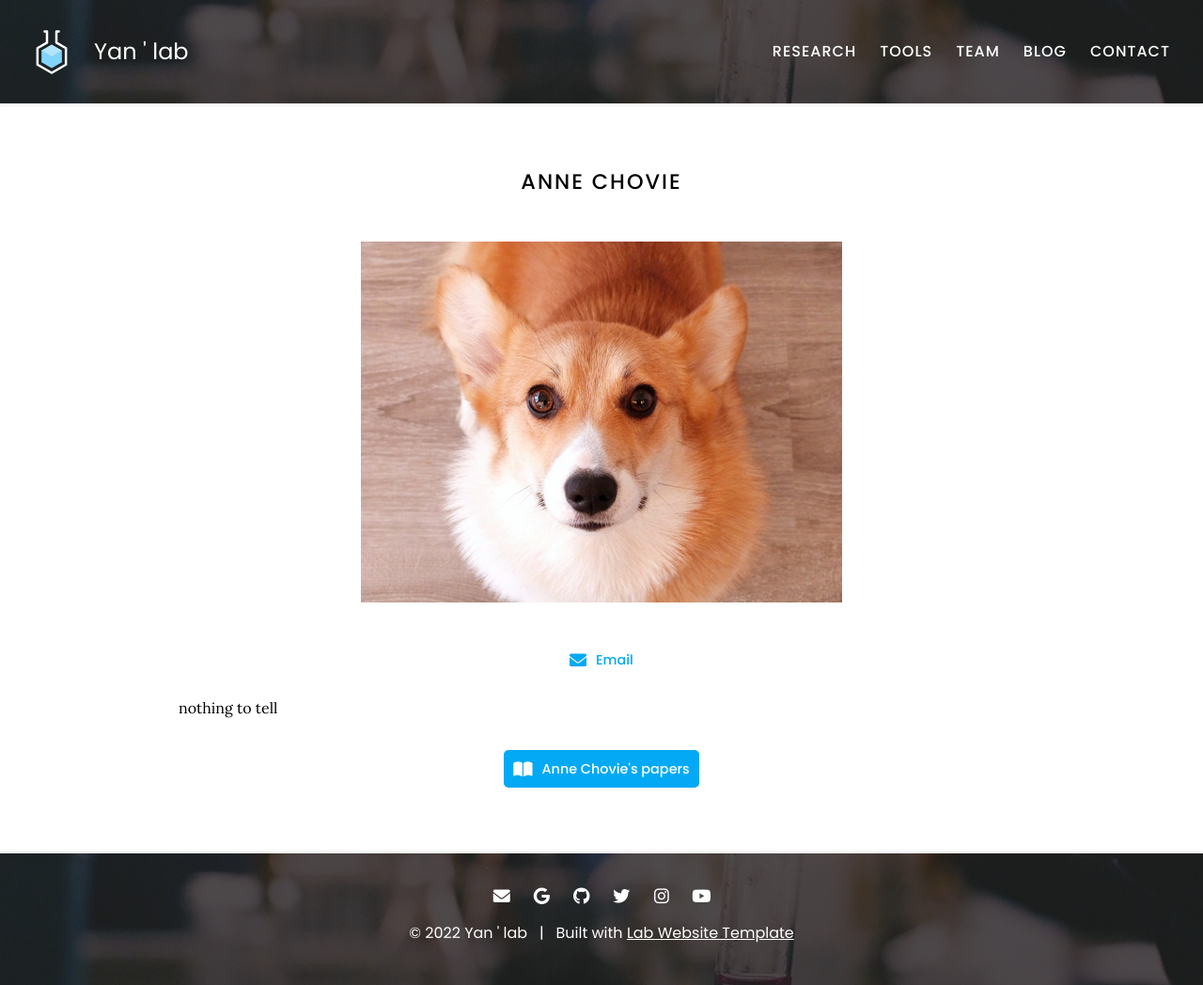
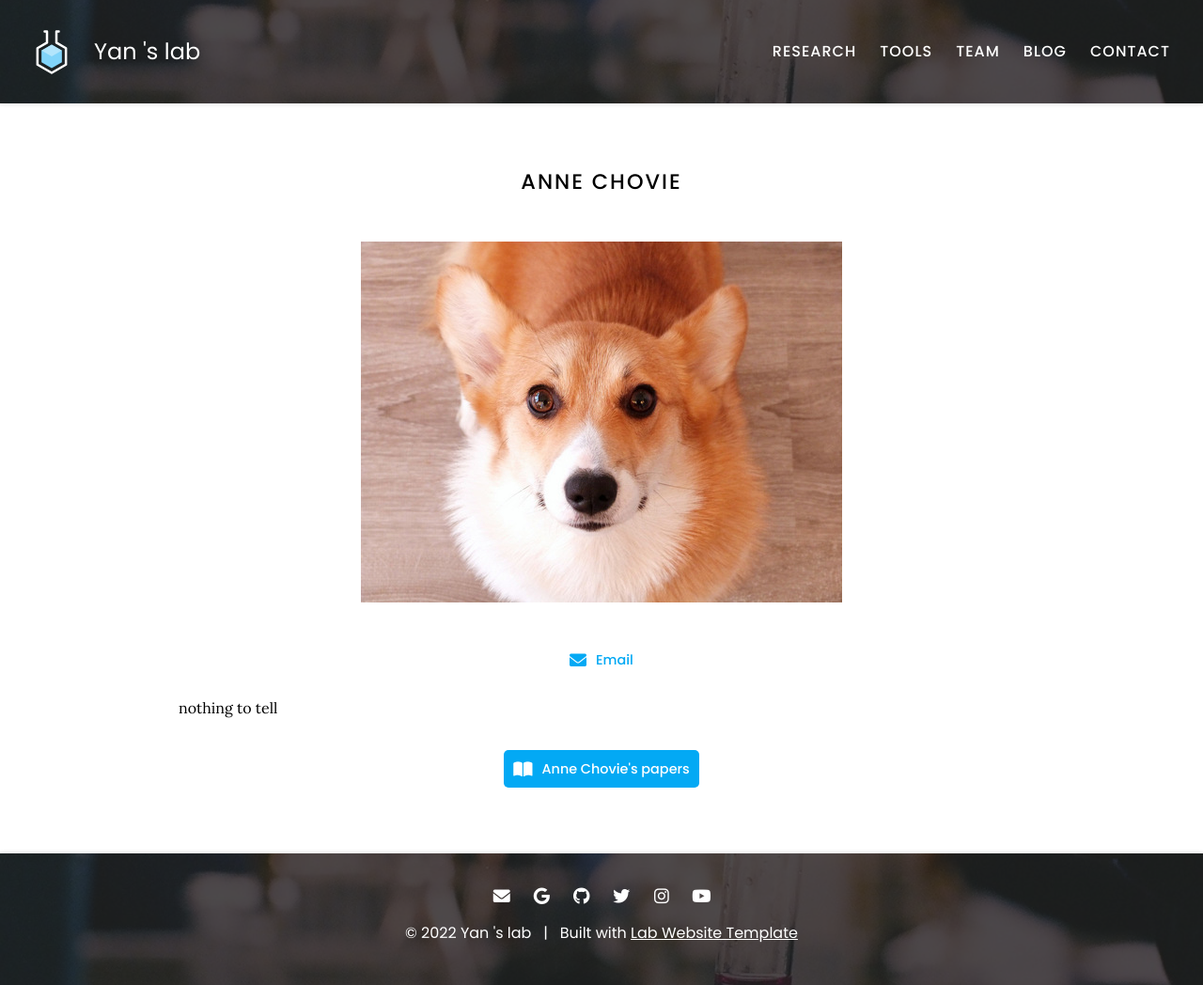
Before and after one commit to Ellison0920/lab-website, a Jekyll site: the page built from _members/anne-chovie.md, in a window 1280 px wide. Shown: the whole page at 94% size. Built offline with Jekyll 4.4.1, drawn with Linux system fonts in a browser that asks for light colours.

Commit message:
hello world

```diff
--- a/_config.yaml
+++ b/_config.yaml
@@ -1,7 +1,7 @@
 ### basic settings
 
 # site properties and page defaults
-title: Yan ' lab
+title: Yan 's lab
 description: MRI imaging research lab in Northwestern University
 logo: images/logo.svg
 header: images/background.jpg
```
Also changed, not shown: 1 other file.
